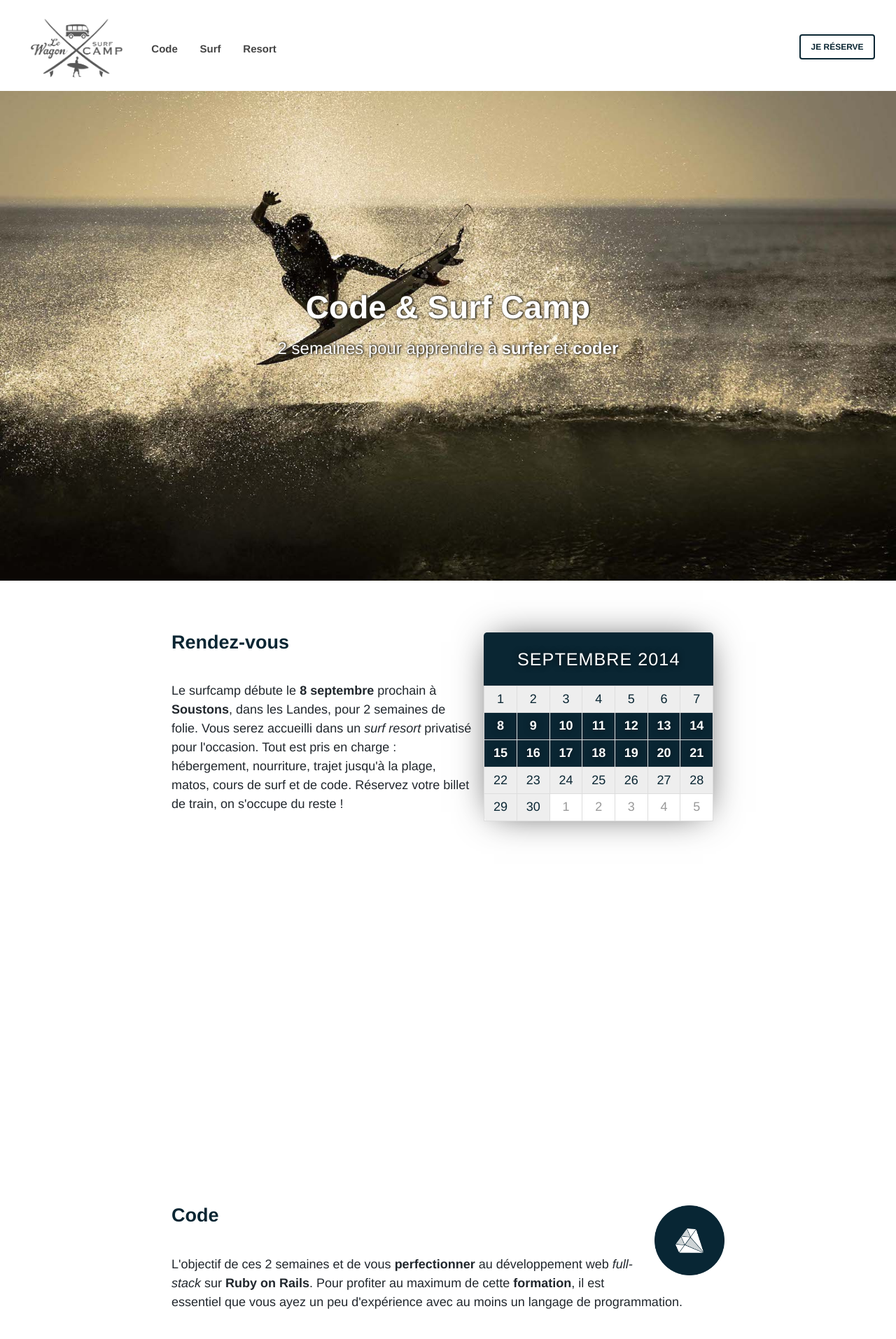
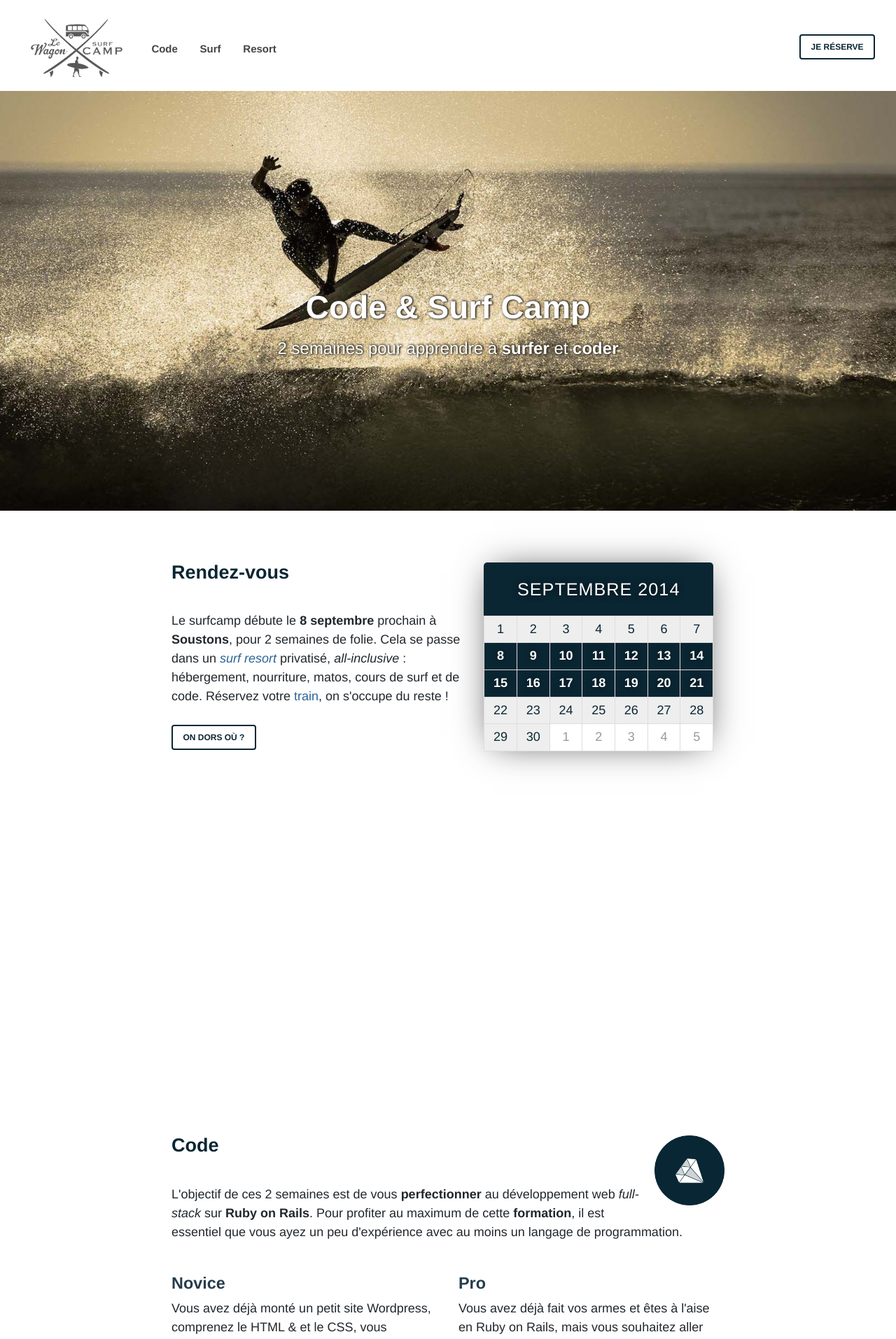
Before and after one commit to lewagon/surfcamp, a Jekyll site: the page built from index.html, in a window 1280 px wide. Shown: the top 1914 px of the page at 70% size. Built offline with Jekyll 4.4.1, drawn with Linux system fonts in a browser that asks for light colours; some of the changed text lies outside the part shown.

Commit message:
Link to resort from index

```diff
--- a/css/main.css
+++ b/css/main.css
@@ -1685,7 +1685,7 @@
     margin-top: 0;
 }
 .blog-cover {
-    height: 700px;
+    height: 600px;
     background-color: #111;
     background-size: cover;
     background-position: center center;
--- a/index.html
+++ b/index.html
@@ -48,12 +48,13 @@
     <div>
       <h2 class="title">Rendez-vous</h2>
       <p>
-        Le surfcamp débute le <strong>8 septembre</strong> prochain à <strong>Soustons</strong>, dans les Landes, pour 2 semaines
-        de folie. Vous serez
-        accueilli dans un <em>surf resort</em> privatisé pour l'occasion.
-        Tout est pris en charge : hébergement, nourriture, trajet jusqu'à la plage, matos,
-        cours de surf et de code. Réservez votre billet de train, on s'occupe du reste !
+        Le surfcamp débute le <strong>8 septembre</strong> prochain à <strong>Soustons</strong>, pour 2 semaines
+        de folie. Cela se passe dans un <a href="{{ site.baseurl }}/resort"><em>surf resort</em></a> privatisé,
+        <em>all-inclusive</em> : hébergement, nourriture, matos,
+        cours de surf et de code. Réservez votre <a href="http://www.capitainetrain.com" target="_blank">train</a>, on s'occupe du reste !
       </p>
+
+      <a href="{{site.baseurl}}/resort" class="btn btn-xs">On dors où ?</a>
     </div>
 
   </section>
@@ -150,7 +151,7 @@
         Vous l'avez deviné grâce au logo,
         <a href="http://www.lewagon.org">Le Wagon</a> est derrière tout ça. D'habitude, nous sommes
         à Paris chez <a href="http://www.thefamily.co/">The Family</a> dans le cadre de
-        <a href="http://www.lewagon.org/premiere">Première Classe</a>, un bootcamp intensif de 9 semaines pour entrepreneurs qui veulent se mettre sérieusement à Ruby on Rails pour développer leur prototype.
+        <a href="http://www.lewagon.org/premiere">Première Classe</a>, un bootcamp intensif de 9 semaines pour entrepreneurs qui veulent se mettre sérieusement à Ruby on Rails.
       </p>
       <p>
         Pour ces deux semaines landaises, nous changeons légèrement de public en demandant une première
--- a/surf.html
+++ b/surf.html
@@ -14,7 +14,7 @@
 <article class="container">
   <h2>Cours de surf</h2>
   <p>
-    Nous avons prévu des cours de surf pour tous les jours de semaine avec des
+    Nous avons prévu des cours de surf pour tous les jours (sauf le week-end) avec des
     professeurs diplômés d'état. Parfait pour apprendre ou vous perfectionner.
   </p>
 
```
Also changed, not shown: other parts of index.html (+2 -2 lines), other parts of surf.html (+1 -1 lines), reservation.html (+5 -5 lines), assets/logo.png.
